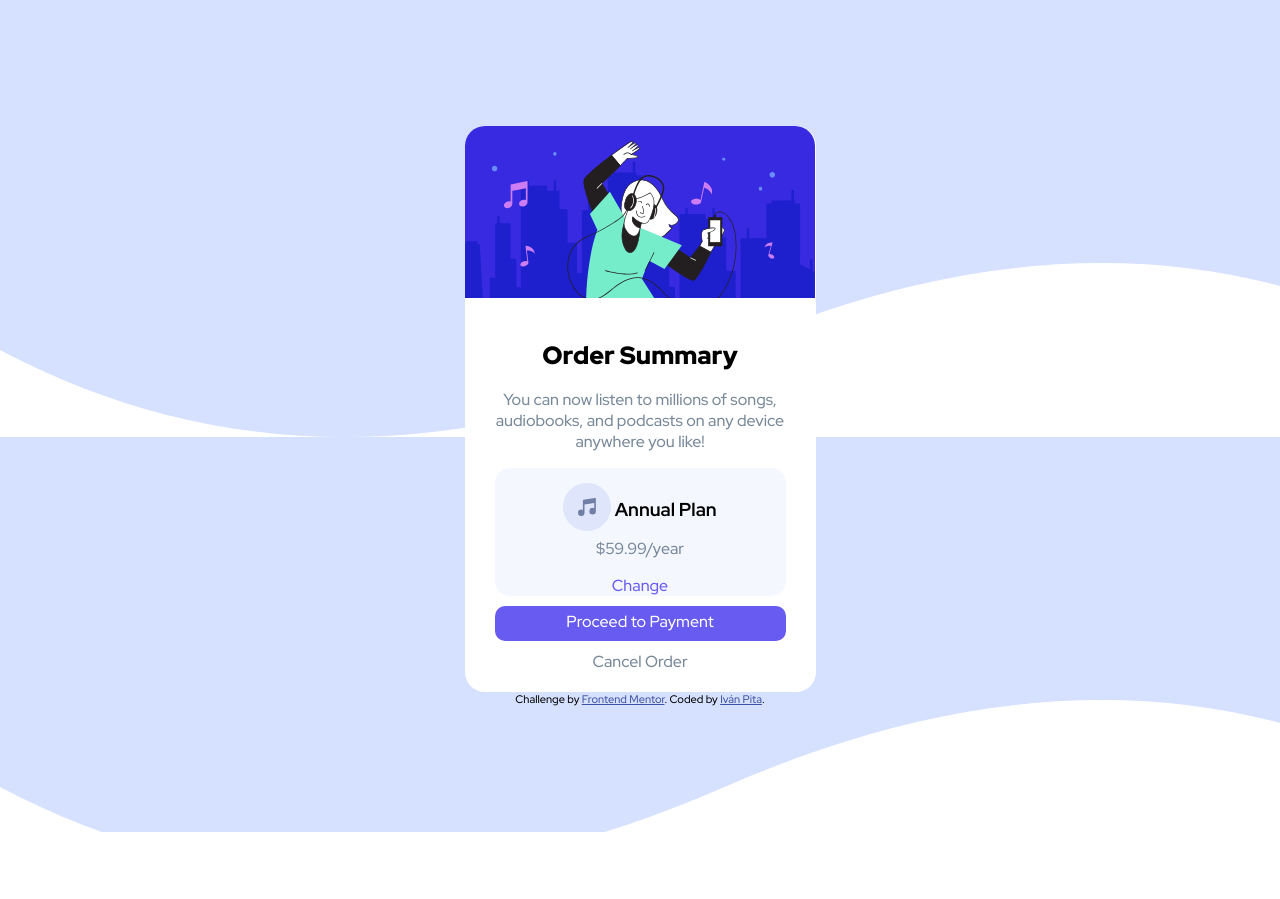
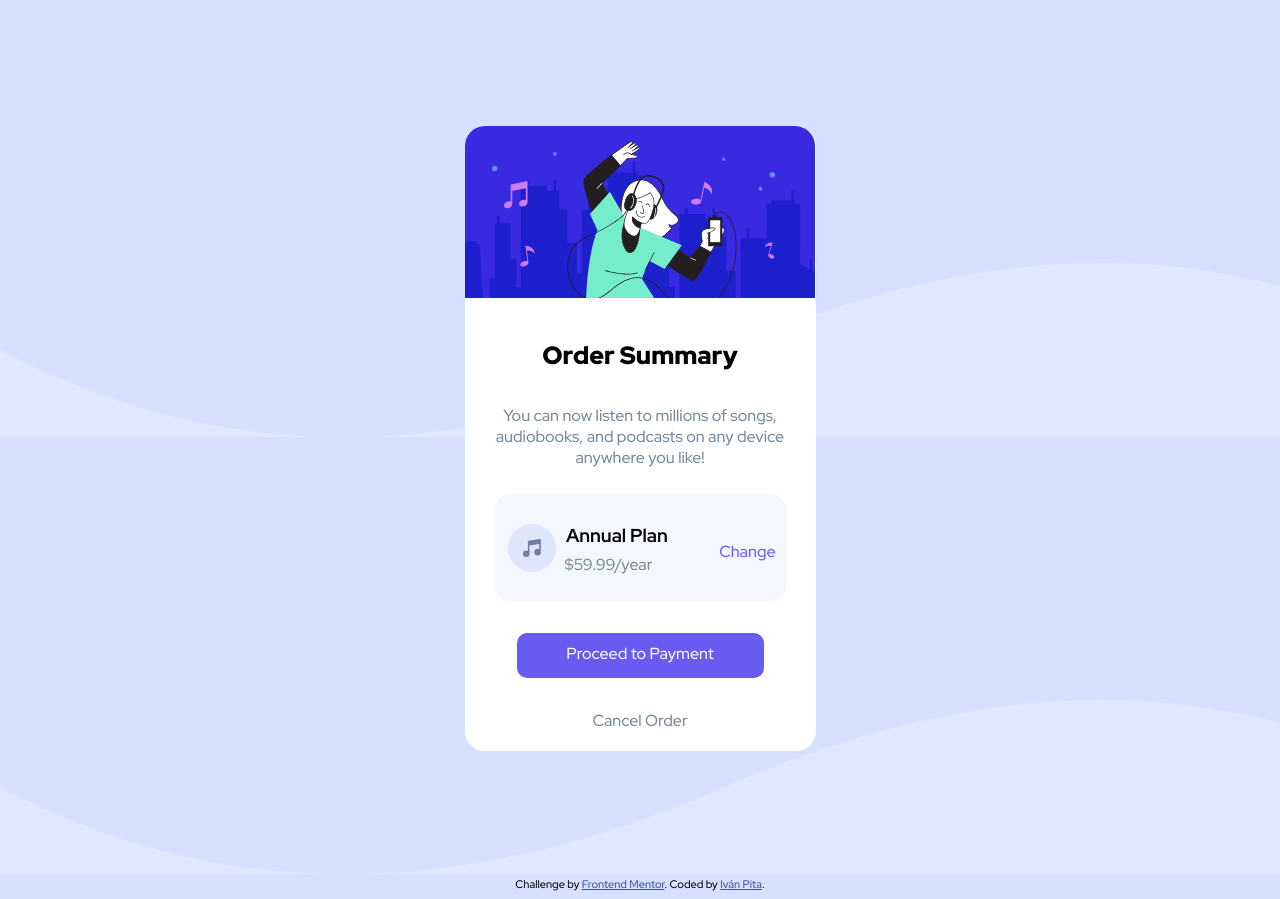
Before and after one commit to Muzu-u/Order-Summary-Component, a plain HTML site: page index.html in a window 1280 px wide. Before the commit the page ends 832 px from the top, so only its background shows below. Drawn offline with Linux system fonts and the light colour scheme.

Commit message:
Fixing selected plan section

```diff
--- a/css/styles.css
+++ b/css/styles.css
@@ -2,6 +2,7 @@
 body{
     font-family: 'Red Hat Display';
     font-size: 16px;
+    background-color: hsl(225, 100%, 94%)
 }
 
 @media (max-width: 375px) {
@@ -43,6 +44,7 @@ h1{
 
 p{
     color: lightslategray;
+    display: inline-block;
 }
 
 h3{
@@ -57,18 +59,30 @@ h3{
     border-radius: 15px;
     background: hsl(225, 100%, 98%);
     margin: 10px;
+    text-align: left;
+    padding: 0px 20px 0px 20px;
 }
 
 .music-icon{
-    top: 15px;
+    top: 30px;
+    right: 7px;
     position: relative;
     border-radius: 100%;
     background: hsl(225, 100%, 94%);
 }
 
+.price{
+    position: relative;
+    left: 50px;
+    bottom: 10px;
+}
+
 .change-plan{
     color: hsl(245, 84%, 65%);
     text-decoration: none;
+    position: absolute;
+    right: 40px;
+    top: 415px;
 }
 
 .change-plan:hover{
@@ -80,9 +94,9 @@ h3{
     border-radius: 10px;
     display: block;
     width: auto;
-    height: 30px;
-    margin: 10px;
-    padding-top: 5px;
+    height: 35px;
+    margin: 2rem;
+    padding-top: 10px;
     text-decoration: none;
     color: white;
 }
--- a/index.html
+++ b/index.html
@@ -33,8 +33,8 @@
 
         <div class="selected-plan">
           <img src="images/icon-music.svg" alt="music icon" class="music-icon">
-          <h3>Annual Plan</h3>
-          <p>$59.99/year</p>
+          <h3>Annual Plan</h3><br>
+          <p class="price">$59.99/year</p>
 
           <a href="" class="change-plan">Change</a>
         </div>
@@ -43,10 +43,10 @@
         <a href="" class="cancel-button">Cancel Order</a>
       </div>
     </div>
-    <div class="attribution">
-      Challenge by <a href="https://www.frontendmentor.io?ref=challenge" target="_blank">Frontend Mentor</a>.
-      Coded by <a href="#">Iván Pita</a>.
-    </div>
+  </div>
+  <div class="attribution">
+    Challenge by <a href="https://www.frontendmentor.io?ref=challenge" target="_blank">Frontend Mentor</a>.
+    Coded by <a href="#">Iván Pita</a>.
   </div>
 </body>
 </html>
```
